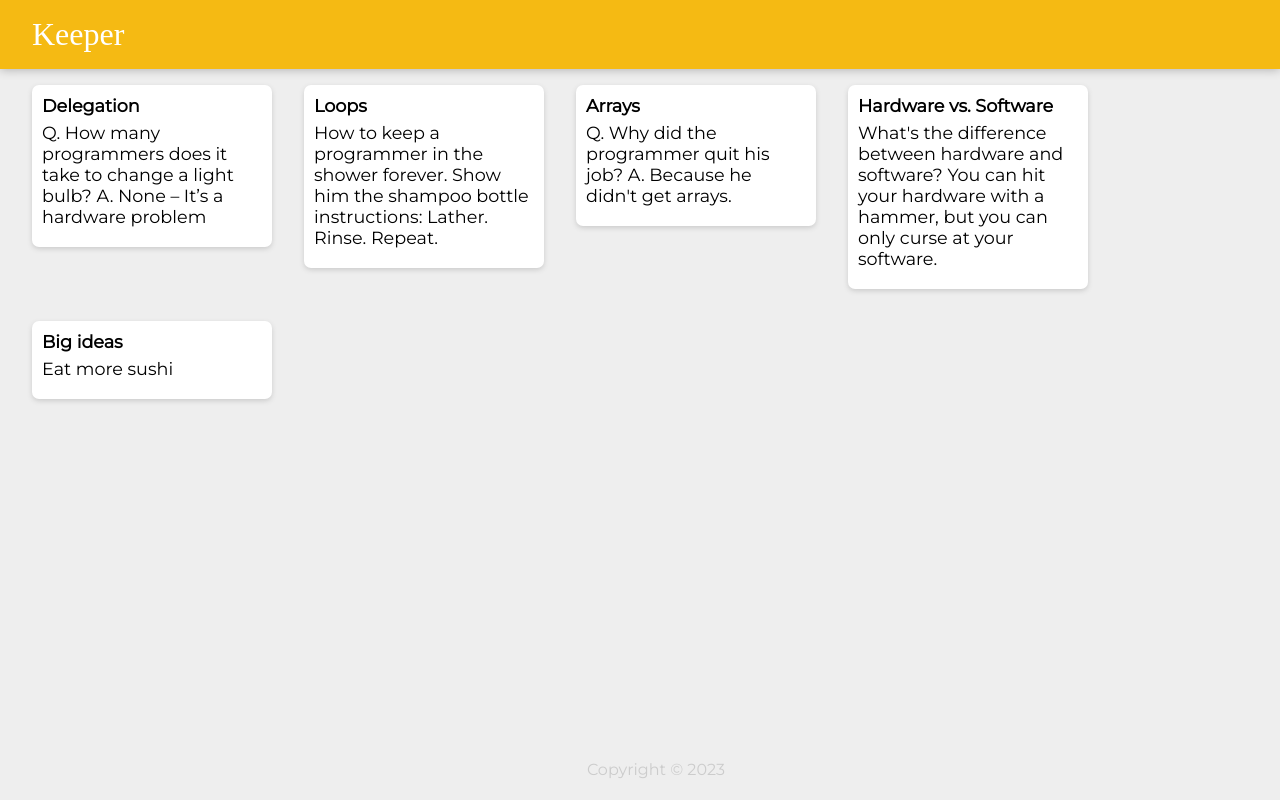
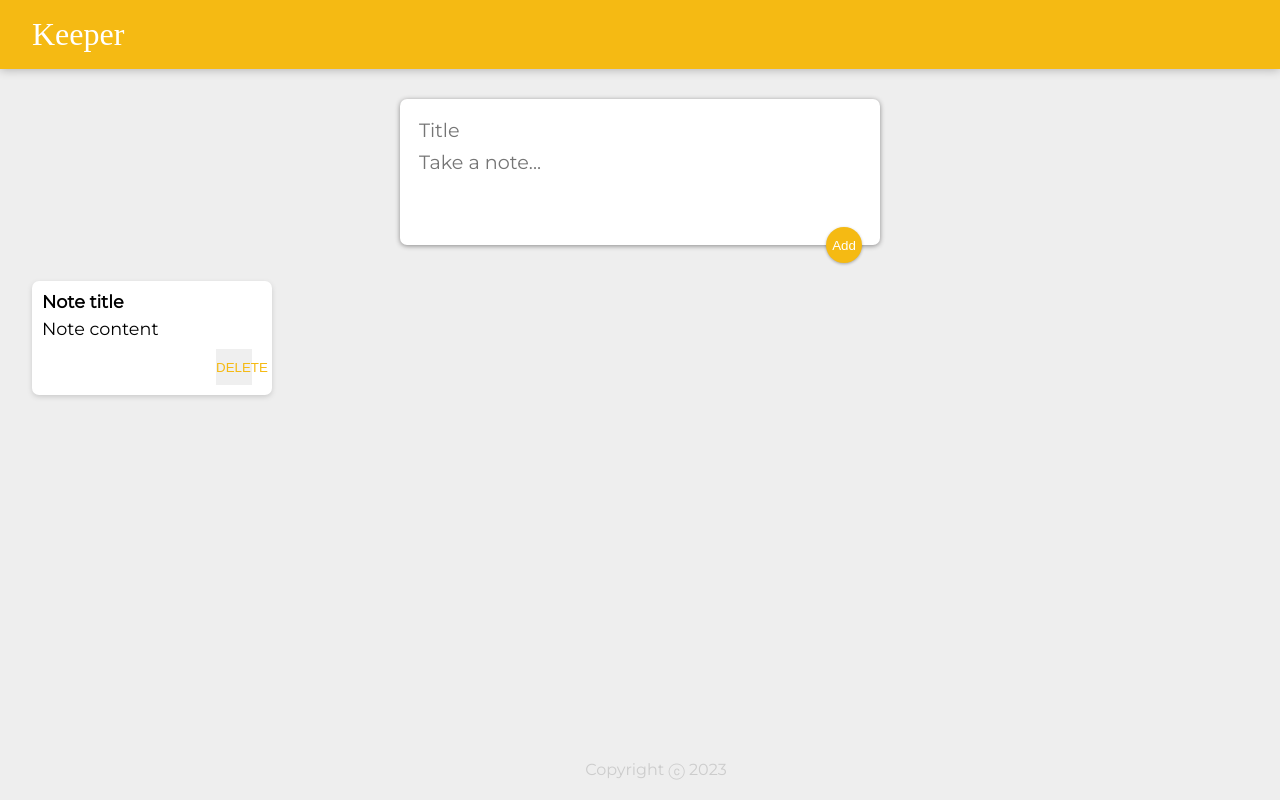
Before and after one commit to ayush13shabu/NotesAppOnReact, a React (Create React App) app: page / in a window 1280 px wide. Built offline with nearby package versions, Linux system fonts and the light colour scheme; a web font is replaced by a local one.

Commit message:
Add an input area for dynamic notes adding

```diff
--- a/public/styles.css
+++ b/public/styles.css
@@ -54,3 +54,49 @@
   white-space: pre-wrap;
   word-wrap: break-word;
 }
+
+.note button {
+  position: relative;
+  float: right;
+  margin-right: 10px;
+  color: #f5ba13;
+  border: none;
+  width: 36px;
+  height: 36px;
+  cursor: pointer;
+  outline: none;
+}
+
+form {
+  position: relative;
+  width: 480px;
+  margin: 30px auto 20px auto;
+  background: #fff;
+  padding: 15px;
+  border-radius: 7px;
+  box-shadow: 0 1px 5px rgb(138, 137, 137);
+}
+form input,
+form textarea {
+  width: 100%;
+  border: none;
+  padding: 4px;
+  outline: none;
+  font-size: 1.2em;
+  font-family: inherit;
+  resize: none;
+}
+form button {
+  position: absolute;
+  right: 18px;
+  bottom: -18px;
+  background: #f5ba13;
+  color: #fff;
+  border: none;
+  border-radius: 50%;
+  width: 36px;
+  height: 36px;
+  box-shadow: 0 1px 3px rgba(0, 0, 0, 0.3);
+  cursor: pointer;
+  outline: none;
+}
--- a/src/components/App.jsx
+++ b/src/components/App.jsx
@@ -2,22 +2,17 @@
 import Header from "./Header";
 import Footer from "./Footer";
 import Note from "./Note";
-import notes from "../notes";
+import CreateArea from "./CreateArea";
 
-function App(){
-    return(
+function App() {
+  return (
     <div>
-        <Header />
-        {notes.map(notes =>
-        <Note
-        key = {notes.id}
-        title={notes.title}
-        content = {notes.content}
-        />
-    )}
-        <Footer />
+      <Header />
+      <CreateArea />
+      <Note key={1} title="Note title" content="Note content" />
+      <Footer />
     </div>
-    );
+  );
 }
 
 export default App;
--- /dev/null
+++ b/src/components/CreateArea.jsx
@@ -0,0 +1,15 @@
+import React from "react";
+
+function CreateArea() {
+  return (
+    <div>
+      <form>
+        <input name="title" placeholder="Title" />
+        <textarea name="content" placeholder="Take a note..." rows="3" />
+        <button>Add</button>
+      </form>
+    </div>
+  );
+}
+
+export default CreateArea;
--- a/src/components/Footer.jsx
+++ b/src/components/Footer.jsx
@@ -1,13 +1,12 @@
 import React from "react";
 
 function Footer() {
-
-
-    return <footer>
-        <p>
-        Copyright © {new Date().getFullYear()}
-    </p>
+  const year = new Date().getFullYear();
+  return (
+    <footer>
+      <p>Copyright ⓒ {year}</p>
     </footer>
+  );
 }
 
 export default Footer;
--- a/src/components/Note.jsx
+++ b/src/components/Note.jsx
@@ -1,12 +1,13 @@
 import React from "react";
 
-function Note(props){
-    return(
-    <div className = "note">
-        <h1>{props.title}</h1>
-        <p>{props.content}</p>
+function Note(props) {
+  return (
+    <div className="note">
+      <h1>{props.title}</h1>
+      <p>{props.content}</p>
+      <button>DELETE</button>
     </div>
-    );
+  );
 }
 
 export default Note;
--- a/src/notes.jsx
+++ b/src/notes.jsx
@@ -27,6 +27,13 @@
       key: 5,
       title: "Big ideas",
       content: "Eat more sushi"
+    },
+    {
+      key: 6,
+      title: "Ansh Creds",
+      content:
+        "anshabu@gmail.com "
+
     }
   ];
 
```
Also changed, not shown: src/index.js (+15 -0 lines).
